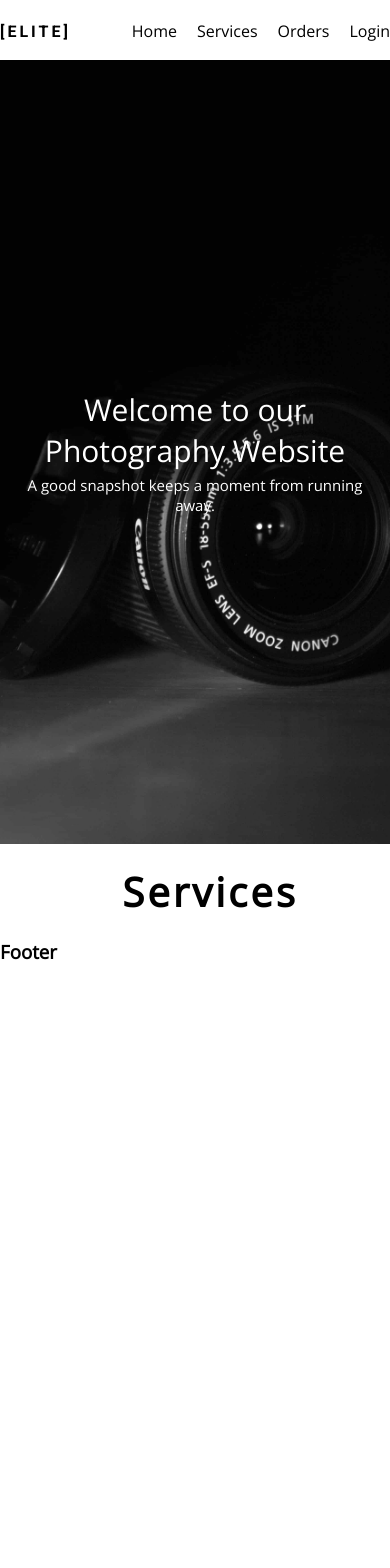
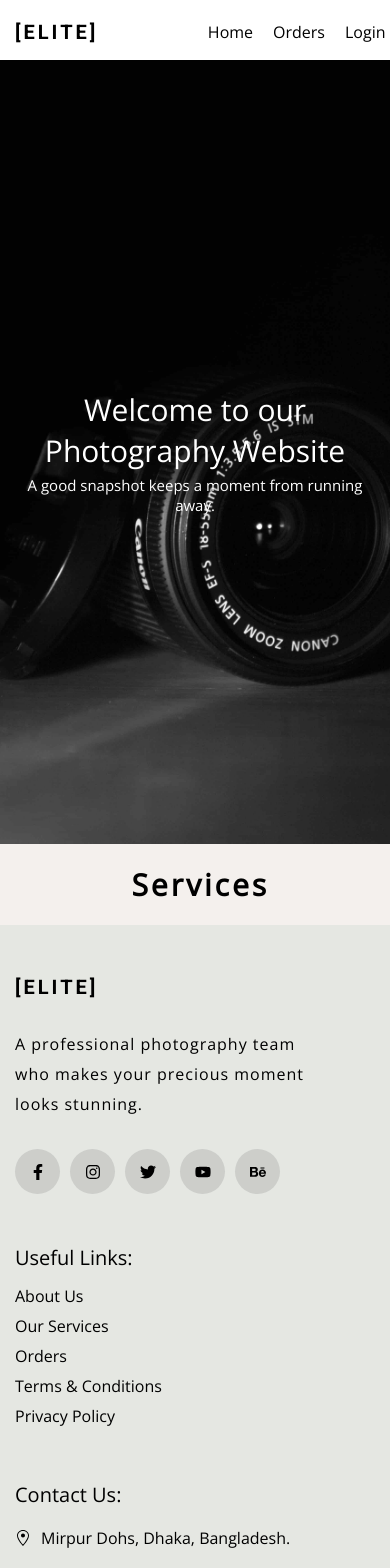
Before and after one commit to masrur-sakib/fullstack-photography-project, a React (Create React App) app in the folder client-side-frontend/: page / in a window 390 px wide. Shown: the top 1568 px of the page. Before the commit the page ends 964 px from the top, so only its background shows below. Built offline with nearby package versions, Linux system fonts and the light colour scheme.

Commit message:
Footer Section Done & Site Responsive Issue Fixed.

```diff
--- a/client-side-frontend/package.json
+++ b/client-side-frontend/package.json
@@ -8,6 +8,7 @@
     "@testing-library/user-event": "^12.1.10",
     "react": "^17.0.2",
     "react-dom": "^17.0.2",
+    "react-icons": "^4.2.0",
     "react-router-dom": "^5.2.0",
     "react-scripts": "4.0.3",
     "web-vitals": "^1.0.1"
--- a/client-side-frontend/src/App.css
+++ b/client-side-frontend/src/App.css
@@ -1,9 +1,13 @@
 .container {
-  width: 100%;
   padding-right: 15px;
   padding-left: 15px;
   margin-right: auto;
   margin-left: auto;
+}
+@media (min-width: 300px) {
+  .container {
+    width: 95%;
+  }
 }
 @media (min-width: 576px) {
   .container {
--- a/client-side-frontend/src/App.js
+++ b/client-side-frontend/src/App.js
@@ -1,4 +1,4 @@
-import "./App.css";
+import React from "react";
 import Header from "./components/Header/Header";
 import Home from "./components/Home/Home";
 import Orders from "./components/Orders/Orders";
@@ -7,6 +7,7 @@ import Login from "./components/Login/Login";
 import NotFound from "./components/NotFound/NotFound";
 import { BrowserRouter as Router, Switch, Route } from "react-router-dom";
 import Footer from "./components/Footer/Footer";
+import "./App.css";
 
 function App() {
   return (
--- /dev/null
+++ b/client-side-frontend/src/components/Footer/Footer.css
@@ -0,0 +1,75 @@
+.footer-section {
+  padding: 50px 0px;
+  background: #e5e7e2;
+}
+.footer-all-section {
+  display: flex;
+  justify-content: space-between;
+  flex-wrap: wrap;
+}
+.footer-left-section,
+.footer-middle-section,
+.footer-right-section {
+  width: 300px;
+  margin-bottom: 50px;
+}
+
+/* Footer Left Section Styles */
+.footer-left-section h4 {
+  font-family: "Roboto", sans-serif;
+  font-size: 20px;
+  letter-spacing: 3px;
+}
+.footer-left-section p {
+  padding-top: 30px;
+  color: black;
+  line-height: 30px;
+  letter-spacing: 1px;
+}
+.footer-social-icons {
+  margin-top: 30px;
+  display: flex;
+  justify-content: flex-start;
+  align-items: center;
+  flex-wrap: wrap;
+}
+.footer-social-icons a {
+  margin-right: 10px;
+  width: 45px;
+  height: 45px;
+  background: #8080803f;
+  border-radius: 50%;
+  display: flex;
+  justify-content: center;
+  align-items: center;
+  flex-wrap: wrap;
+  cursor: pointer;
+}
+.footer-social-icons a:hover {
+  background: black;
+  color: white;
+}
+
+/* Footer Left Section Styles */
+.footer-middle-section-title {
+  margin-bottom: 10px;
+  font-size: 20px;
+}
+.footer-middle-section a {
+  display: block;
+  line-height: 30px;
+}
+
+/* Footer Right Section Styles */
+.footer-right-section-title {
+  margin-bottom: 10px;
+  font-size: 20px;
+}
+.footer-right-section div {
+  line-height: 40px;
+  display: flex;
+  align-items: center;
+}
+.footer-right-section span {
+  margin-left: 10px;
+}
--- a/client-side-frontend/src/components/Footer/Footer.js
+++ b/client-side-frontend/src/components/Footer/Footer.js
@@ -1,9 +1,70 @@
 import React from "react";
+import { Link } from "react-router-dom";
+import "./Footer.css";
+// React Icons
+import {
+  FaFacebookF,
+  FaInstagram,
+  FaTwitter,
+  FaYoutube,
+  FaBehance,
+} from "react-icons/fa";
+import { MdCall } from "react-icons/md";
+import { GoLocation } from "react-icons/go";
+import { FiMail } from "react-icons/fi";
 
 const Footer = () => {
   return (
-    <div>
-      <h3>Footer</h3>
+    <div className="footer-section">
+      <div className="container footer-all-section">
+        <div className="footer-left-section">
+          <h4>[ELITE]</h4>
+          <p>
+            A professional photography team who makes your precious moment looks
+            stunning.
+          </p>
+          <div className="footer-social-icons">
+            <a href="/#facebook">
+              <FaFacebookF />
+            </a>
+            <a href="/#instagram">
+              <FaInstagram />
+            </a>
+            <a href="/#twitter">
+              <FaTwitter />
+            </a>
+            <a href="/#youtube">
+              <FaYoutube />
+            </a>
+            <a href="/#bahance">
+              <FaBehance />
+            </a>
+          </div>
+        </div>
+        <div className="footer-middle-section">
+          <p className="footer-middle-section-title">Useful Links:</p>
+          <Link to="/#">About Us</Link>
+          <Link to="/#">Our Services</Link>
+          <Link to="/#">Orders</Link>
+          <Link to="/#">Terms &amp; Conditions</Link>
+          <Link to="/#">Privacy Policy</Link>
+        </div>
+        <div className="footer-right-section">
+          <p className="footer-right-section-title">Contact Us:</p>
+          <div>
+            <GoLocation />
+            <span> Mirpur Dohs, Dhaka, Bangladesh.</span>
+          </div>
+          <div>
+            <FiMail />
+            <span> information@elite.com</span>
+          </div>
+          <div>
+            <MdCall />
+            <span> +8801711111111</span>
+          </div>
+        </div>
+      </div>
     </div>
   );
 };
--- a/client-side-frontend/src/components/Header/Header.css
+++ b/client-side-frontend/src/components/Header/Header.css
@@ -1,3 +1,10 @@
+.navbar {
+  position: sticky;
+  top: 0;
+  background: white;
+  overflow: hidden;
+  width: 100%;
+}
 .header-section {
   padding: 20px 0px;
   height: 20px;
@@ -6,12 +13,9 @@
   align-items: center;
   flex-wrap: wrap;
 }
-.header-section a {
-  text-decoration: none;
-  color: black;
-}
 .header-left-section {
   font-family: "Roboto", sans-serif;
+  font-size: 20px;
   letter-spacing: 3px;
 }
 .header-right-section a {
--- a/client-side-frontend/src/components/Header/Header.js
+++ b/client-side-frontend/src/components/Header/Header.js
@@ -4,15 +4,16 @@ import "./Header.css";
 
 const Header = () => {
   return (
+    <div className="navbar">
       <div className="container header-section">
         <div className="header-left-section">
           <a href="/">[ELITE]</a>
         </div>
         <div className="header-right-section">
           <Link to="/#home">Home</Link>
-        <Link to="/#services">Services</Link>
           <Link to="/#orders">Orders</Link>
           <Link to="/#login">Login</Link>
+        </div>
       </div>
     </div>
   );
--- a/client-side-frontend/src/components/Home/Home.css
+++ b/client-side-frontend/src/components/Home/Home.css
@@ -20,9 +20,12 @@
 }
 
 /* Services Section Styles */
+.services-section {
+  background: #f4f0ed;
+}
 .services-section-title {
   padding: 20px 0px;
-  font-size: 40px;
+  font-size: 30px;
   letter-spacing: 3px;
   text-align: center;
 }
--- a/client-side-frontend/src/index.css
+++ b/client-side-frontend/src/index.css
@@ -1,3 +1,4 @@
+/* Fonts */
 /* Roboto */
 @import url("https://fonts.googleapis.com/css2?family=Roboto:wght@700&display=swap");
 /* Open Sans */
@@ -7,6 +8,7 @@
 /* Montserrat */
 /* @import url("https://fonts.googleapis.com/css2?family=Montserrat:wght@600&display=swap"); */
 
+/* Global Styles */
 body,
 h1,
 h2,
@@ -15,6 +17,12 @@ h4,
 h5,
 h6,
 p {
+  box-sizing: border-box;
   margin: 0;
   font-family: "Open Sans", sans-serif;
 }
+
+a {
+  text-decoration: none;
+  color: black;
+}
```
Also changed, not shown: 2 other files (tests, documents, lock files or other folders). Lines whose indentation alone changed are shown as unchanged.
